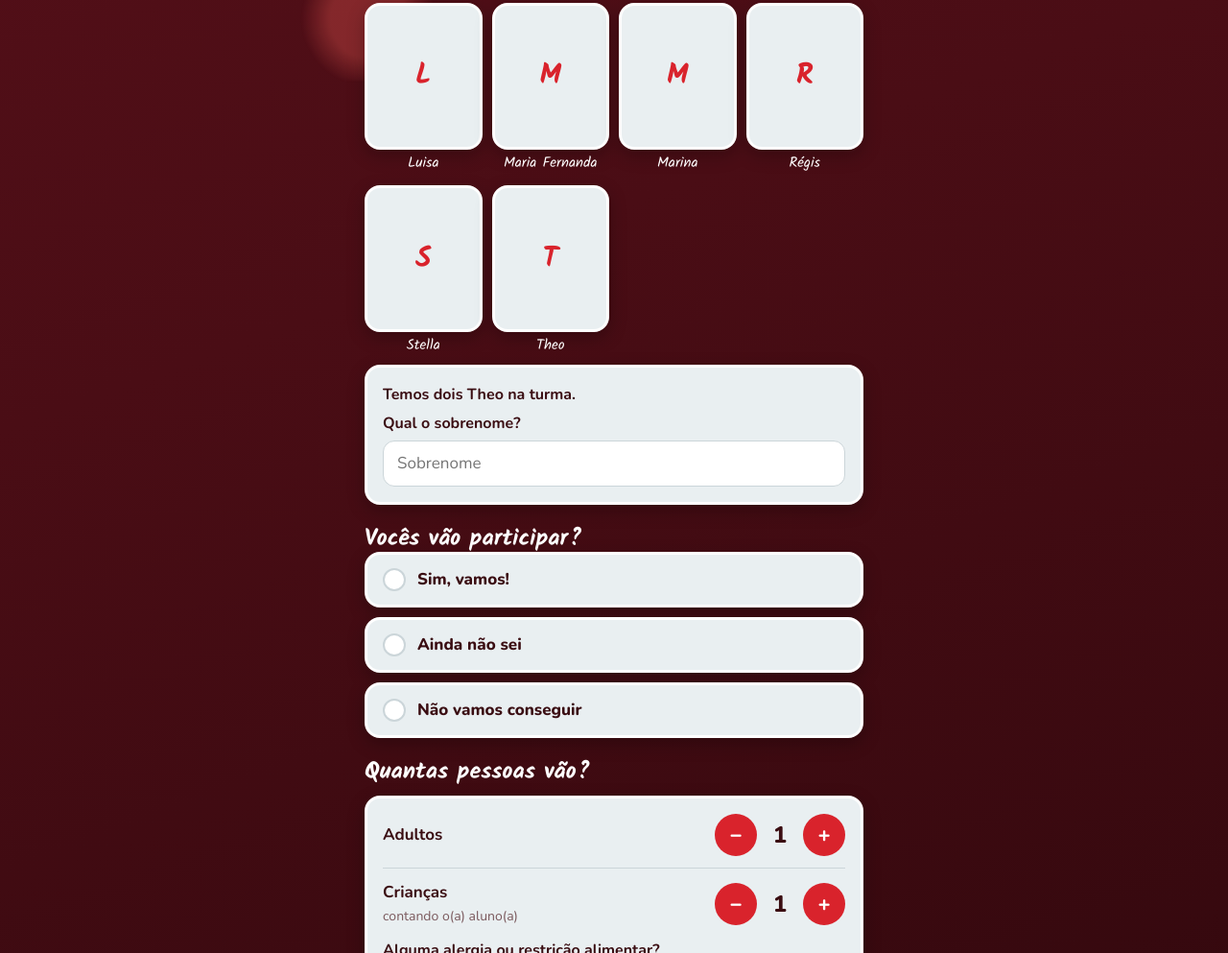
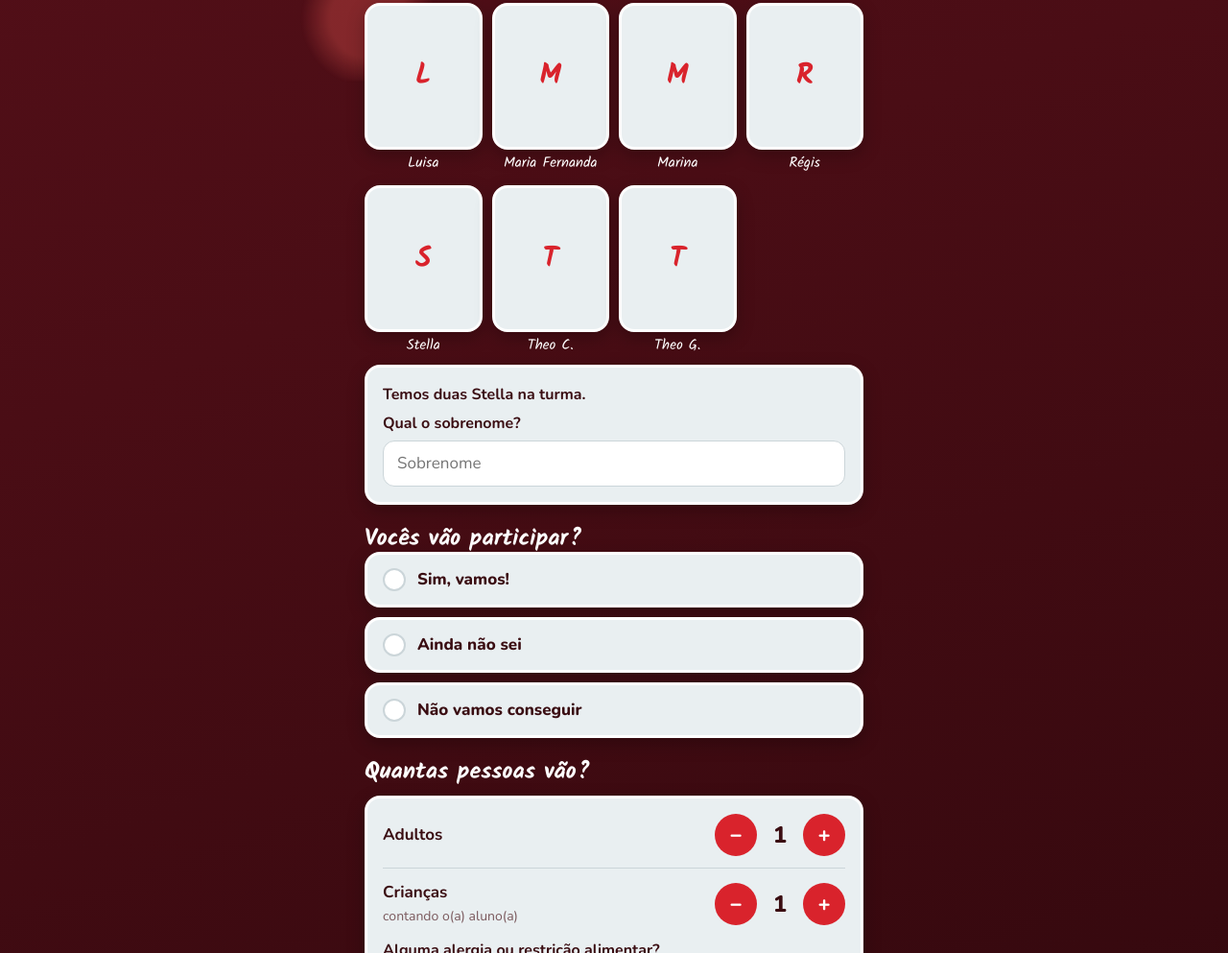
Before and after one commit to PurpleRatatui/confra-year4, a plain HTML site: page index.html in a window 1280 px wide. Shown: the part 716-1709 px from the top of the page at 96% size. Drawn offline with nearby package versions, Linux system fonts and the light colour scheme.

Commit message:
Separa os dois Theos por inicial do sobrenome
Co-Authored-By: Claude Opus 5.5 <noreply@anthropic.com>

```diff
--- a/index.html
+++ b/index.html
@@ -187,7 +187,7 @@ input[type=text]:focus { outline: none; border-color: var(--red); box-shadow: 0
       <legend class="q">Quem é o seu filho(a)?</legend>
       <div class="turma" id="turma"></div>
       <div class="frame panel" id="sobrenome-box" hidden>
-        <label class="field" for="sobrenome"><span id="dup-msg">Temos dois Theo na turma.</span> Qual o sobrenome?
+        <label class="field" for="sobrenome"><span id="dup-msg">Temos duas Stella na turma.</span> Qual o sobrenome?
           <input type="text" id="sobrenome" maxlength="60" autocomplete="off" placeholder="Sobrenome">
         </label>
       </div>
@@ -246,9 +246,9 @@ const SCRIPT_URL = "__SCRIPT_URL__";
 
 // Turma do Year 4 (sem as professoras). Nomes repetidos pedem sobrenome.
 const TURMA = ["Alice", "Arthur", "Benjamin", "Daniel", "Davi", "Enzo", "Felipe", "Lorena",
-               "Luisa", "Maria Fernanda", "Marina", "Régis", "Stella", "Theo"];
-const REPETIDOS = ["Stella", "Theo"];
-const AVISO_REPETIDO = { Stella: "Temos duas Stella na turma.", Theo: "Temos dois Theo na turma." };
+               "Luisa", "Maria Fernanda", "Marina", "Régis", "Stella", "Theo C.", "Theo G."];
+const REPETIDOS = ["Stella"];
+const AVISO_REPETIDO = { Stella: "Temos duas Stella na turma." };
 
 const $ = (id) => document.getElementById(id);
 const form = $("form");
```
